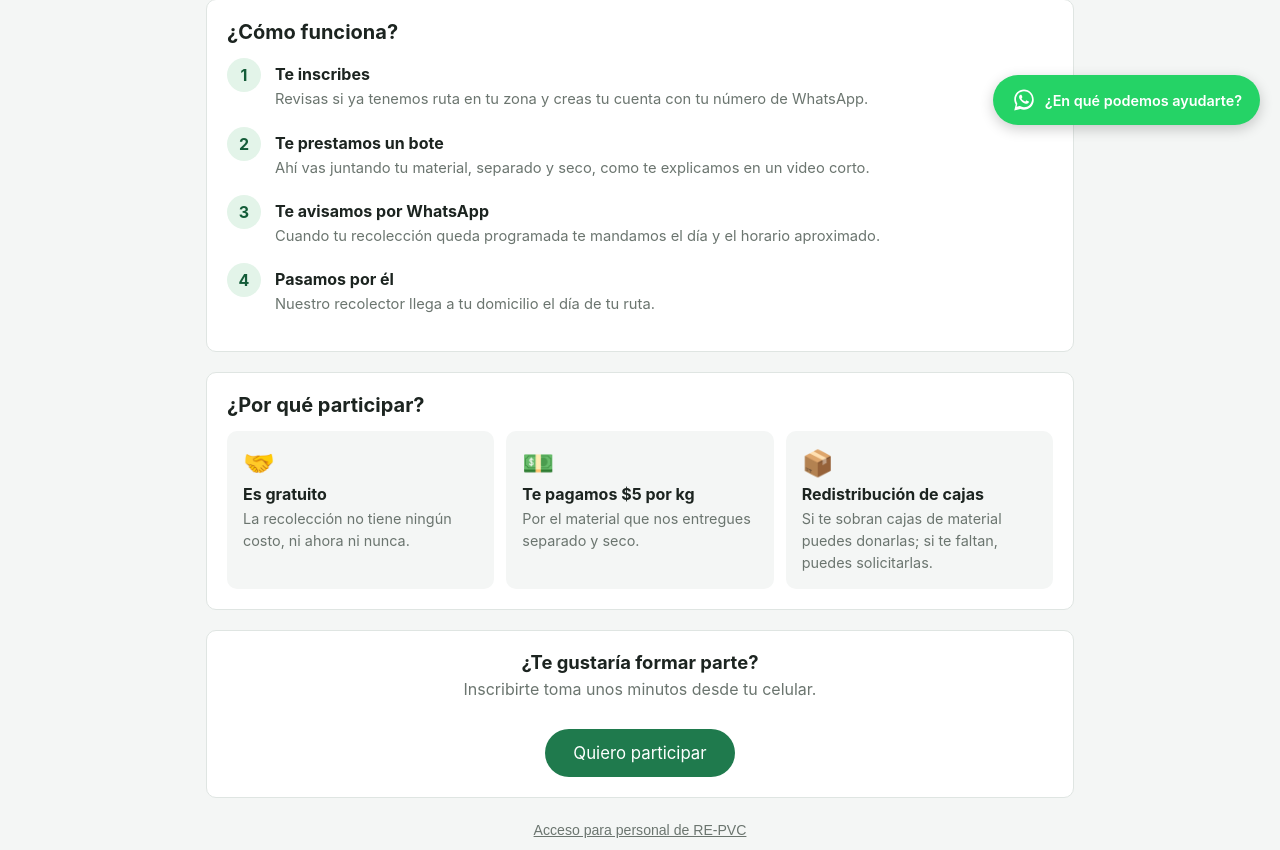
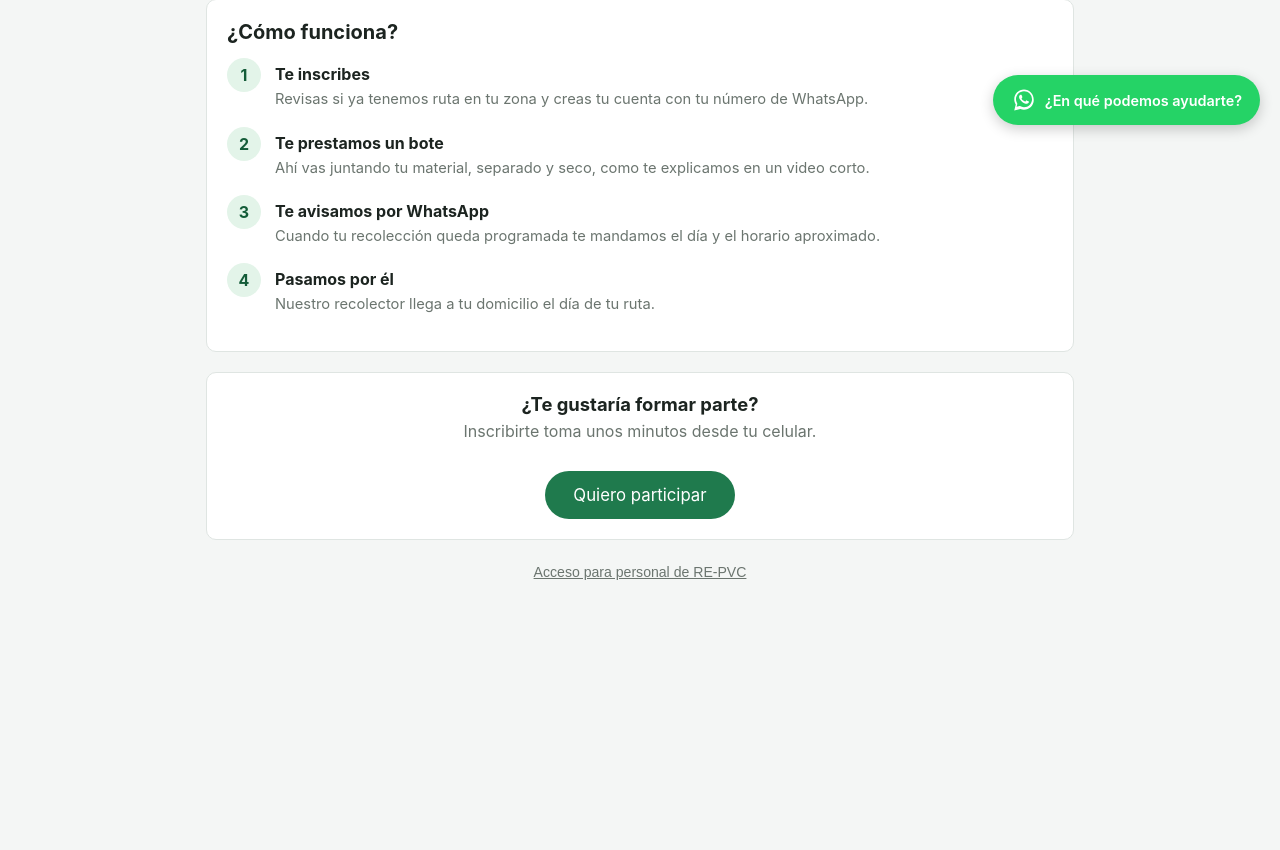
Before and after one commit to ilanaber9/REPVCMX, a Flask app: page / in a window 1280 px wide. Shown: the part 655-1505 px from the top of the page. After the commit the page ends 1235 px from the top, so only its background shows below. Run offline with Flask 3, Linux system fonts and the light colour scheme; parts of the project's set-up code (start-up, migrations or seed data) failed here and were passed over.

Commit message:
Quitar la sección "¿Por qué participar?" de la página de inicio
Co-Authored-By: Claude Opus 5.5 <noreply@anthropic.com>

```diff
--- a/templates/landing.html
+++ b/templates/landing.html
@@ -31,11 +31,6 @@
   .inicio-pasos strong { display: block; }
   .inicio-pasos span { color: var(--muted); font-size: 0.92rem; }
 
-  .inicio-beneficios { display: grid; grid-template-columns: repeat(auto-fit, minmax(190px, 1fr)); gap: 12px; margin-top: 14px; }
-  .inicio-beneficio { background: var(--bg); border-radius: 10px; padding: 16px; }
-  .inicio-beneficio .icono { font-size: 1.6rem; }
-  .inicio-beneficio strong { display: block; margin: 6px 0 4px; }
-  .inicio-beneficio span { color: var(--muted); font-size: 0.9rem; line-height: 1.45; }
 
   .inicio-cierre { text-align: center; }
   .inicio-cierre .btn { font-size: 1.05rem; padding: 14px 28px; border-radius: 999px; }
@@ -82,27 +77,6 @@
   </ol>
 </section>
 
-<section class="card inicio-seccion">
-  <h2>¿Por qué participar?</h2>
-  <div class="inicio-beneficios">
-    <div class="inicio-beneficio">
-      <div class="icono">🤝</div>
-      <strong>Es gratuito</strong>
-      <span>La recolección no tiene ningún costo, ni ahora ni nunca.</span>
-    </div>
-    <div class="inicio-beneficio">
-      <div class="icono">💵</div>
-      <strong>Te pagamos $5 por kg</strong>
-      <span>Por el material que nos entregues separado y seco.</span>
-    </div>
-    <div class="inicio-beneficio">
-      <div class="icono">📦</div>
-      <strong>Redistribución de cajas</strong>
-      <span>Si te sobran cajas de material puedes donarlas; si te faltan, puedes solicitarlas.</span>
-    </div>
-  </div>
-</section>
-
 <section class="card inicio-cierre">
   <h2 style="margin-bottom:6px;">¿Te gustaría formar parte?</h2>
   <p style="color:var(--muted); margin-top:0;">Inscribirte toma unos minutos desde tu celular.</p>
```
